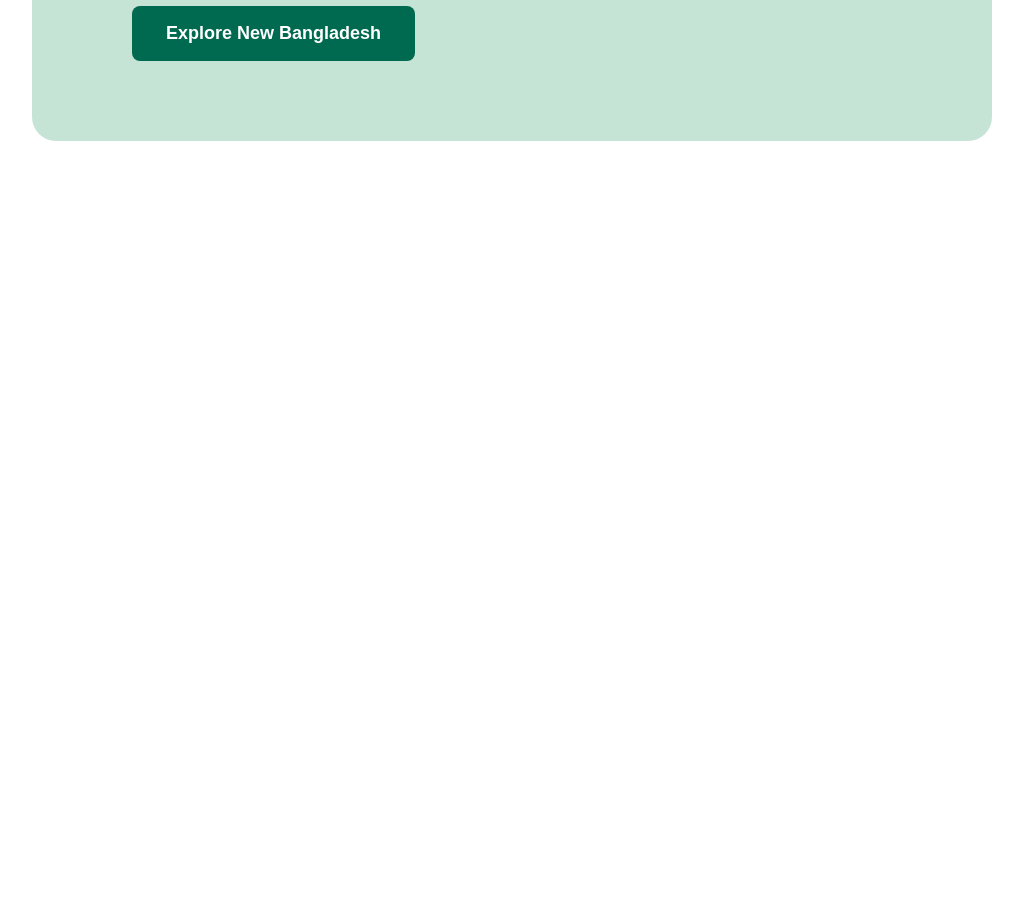
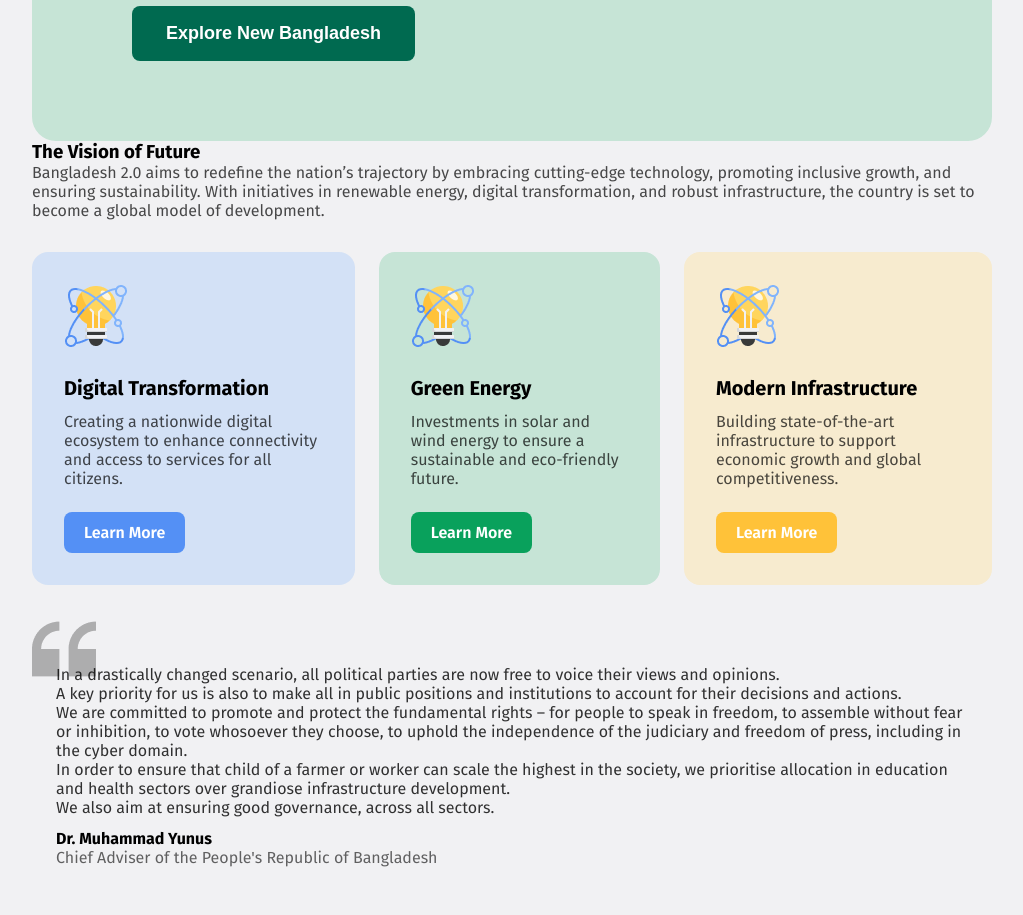
Before and after one commit to Mosaddek2038/prhero_assignment01sub, a plain HTML site: page index.html in a window 1280 px wide. Shown: the part 544-1459 px from the top of the page, without its empty margins (128-1151 px from the left). Before the commit the page ends 800 px from the top, so only its background shows below. Drawn offline with Linux system fonts and the light colour scheme.

Commit message:
vision for future part added

```diff
--- a/index.html
+++ b/index.html
@@ -18,14 +18,60 @@
 
     </header>
     <main>
-        <section class="banner flex bg-primary">
+        <!-- banner start -->
+        <section class="banner bg-primary">
             <div class="banner-content">
                 <p class="banner-subtitle fira-sans-medium">Bangladesh 2.0</p>
                 <p class="banner-title fira-sans-bold">Idea , innovation , vision and challenges in New Bangladesh.</p>
-                <button class="btn-primary">Explore New Bangladesh</button>
+                <button class="btn btn-primary">Explore New Bangladesh</button>
             </div>
             <div class="banner-image">
                 <img src="assets/hero.png" alt="">
+            </div>
+        </section>
+
+        <!-- future start -->
+        <section class="future">
+            <h3 class="section-title fira-sans-bold">The Vision of Future</h3>
+            <p class="section-description">Bangladesh 2.0 aims to redefine the nation’s trajectory by embracing cutting-edge technology, promoting inclusive growth, and ensuring sustainability. With initiatives in renewable energy, digital transformation, and robust infrastructure, the country is set to become a global model of development.</p>
+            <div class="future-card-container">
+                <div class="future-card bg-lt-blu">
+                    <div class="future-card-image"><img src="assets/card-icon.png" alt=""></div>
+                    <div class="future-card-text">
+                        <h4 class="future-card-title fira-sans-bold">Digital Transformation</h4>
+                        <p class="section-description">Creating a nationwide digital ecosystem to enhance connectivity and access to services for all citizens.</p>
+                    </div>
+                    <button class="btn future-card-btn-blu fira-sans-semibold">Learn More</button>
+                </div>
+                <div class="future-card bg-primary">
+                    <div class="future-card-image"><img src="assets/card-icon.png" alt=""></div>
+                    <div class="future-card-text">
+                        <h4 class="future-card-title fira-sans-bold">Green Energy</h4>
+                        <p class="section-description">Investments in solar and wind energy to ensure a sustainable and eco-friendly future.</p>
+                    </div>
+                    <button class="btn future-card-btn-gr fira-sans-semibold">Learn More</button>
+                </div>
+                <div class="future-card bg-lt-yl">
+                    <div class="future-card-image"><img src="assets/card-icon.png" alt=""></div>
+                    <div class="future-card-text">
+                        <h4 class="future-card-title fira-sans-bold">Modern Infrastructure</h4>
+                        <p class="section-description">Building state-of-the-art infrastructure to support economic growth and global competitiveness.</p>
+                    </div>
+                    <button class="btn future-card-btn-yl fira-sans-semibold">Learn More</button>
+                </div>
+            </div>
+            <div class="future-quote">
+                <p class="quote-content">In a drastically changed scenario, all political parties are now free to voice their views and opinions. <br>
+
+                    A key priority for us is also to make all in public positions and institutions to account for their decisions and actions. <br>
+
+                    We are committed to promote and protect the fundamental rights – for people to speak in freedom, to assemble without fear or inhibition, to vote whosoever they choose, to uphold the independence of the judiciary and freedom of press, including in the cyber domain. <br>
+
+                    In order to ensure that child of a farmer or worker can scale the highest in the society, we prioritise allocation in education and health sectors over grandiose infrastructure development. <br>
+
+                    We also aim at ensuring  good governance, across all sectors. </p>
+                <h4 class="quote-title">Dr. Muhammad Yunus</h4>
+                <p class="quote-subtitle">Chief Adviser of the People's Republic of Bangladesh</p>
             </div>
         </section>
     </main>
--- a/styles/style.css
+++ b/styles/style.css
@@ -40,20 +40,34 @@
     padding: 0;
   }
 
+  body{
+    background-color: #F1F1F3;
+  }
+
   /* shared */
 .bg-primary{
     background-color: #C6E4D6;
 }
 
-.flex{
-    display: flex;
+.bg-lt-blu{
+    background-color: #83b5fc46;
 }
 
+.bg-lt-yl{
+    background-color: #F7EBCF;
+}
+
+/* .flex{
+    display: flex;
+} */
+
+.btn{
+    color: #FFFFFF;
+}
 .btn-primary{
     background-color: #006A50;
     border-radius: 8px;
     padding: 17px 34px;
-    color: #FFFFFF;
     border: none;
     font-weight: 600;
     font-size: 18px;
@@ -64,11 +78,21 @@
     max-width: 1240px;
 }
 
+.section-title{
+    font-size: 40;
+}
+
+.section-description{
+    font-size: 16;
+    opacity: 0.70;
+}
+
 /* banner */
 .banner{
     align-items: center;
     border-radius: 24px;
     padding: 80px 100px;
+    display: flex;
 }
 
 .banner-subtitle{
@@ -81,3 +105,70 @@
     font-size: 56px;
     margin-bottom: 24px;
 }
+
+/* future */
+.future-card-container{
+    margin: 32px 0px;
+    display: flex;
+    gap: 24px;
+}
+
+.future-card{
+    padding: 32px;
+    border-radius: 16px;
+}
+
+.future-card-text{
+    margin: 24px 0px;
+}
+
+.future-card-title{
+    font-size: 20px;
+    margin-bottom: 12px;
+}
+
+.future-card-btn-blu{
+    background-color: #5490F5;
+    border-radius: 8px;
+    border: none;
+    padding: 11px 20px;
+    font-size: 16px;
+}
+
+.future-card-btn-gr{
+    background-color: #09A15C;
+    border-radius: 8px;
+    border: none;
+    padding: 11px 20px;
+    font-size: 16px;
+}
+
+.future-card-btn-yl{
+    background-color: #FFC239;
+    border-radius: 8px;
+    border: none;
+    padding: 11px 20px;
+    font-size: 16px;
+}
+
+.future-quote{
+    padding: 48px 24px;
+    background-image: url("../assets/quote-bg.png");
+    background-repeat: no-repeat;
+    background-position: top left;
+}
+
+.quote-content{
+    font-size: 16;
+    opacity: 0.80;
+    margin-bottom: 12px;
+}
+
+.quote-title{
+    font-size: 20;
+}
+
+.quote-subtitle{
+    font-size: 16;
+    opacity: 0.60;
+}
```
